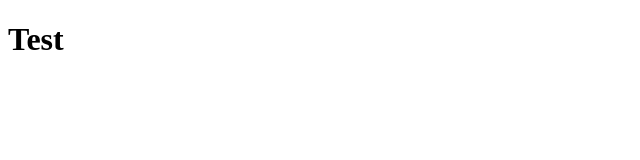
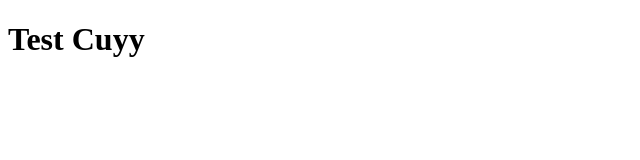
Before and after one commit to dean131/kursi-roda-front-end, a Nuxt app: page / in a window 1280 px wide. Shown: the top 160 px of the page, without its empty margins (0-640 px from the left). Built offline with nearby package versions, Linux system fonts and the light colour scheme.

Commit message:
update homepage title to "Test Cuyy"

```diff
--- a/app.vue
+++ b/app.vue
@@ -1,5 +1,5 @@
 <template>
     <div>
-        <h1>Test</h1>
+        <h1>Test Cuyy</h1>
     </div>
 </template>
```
